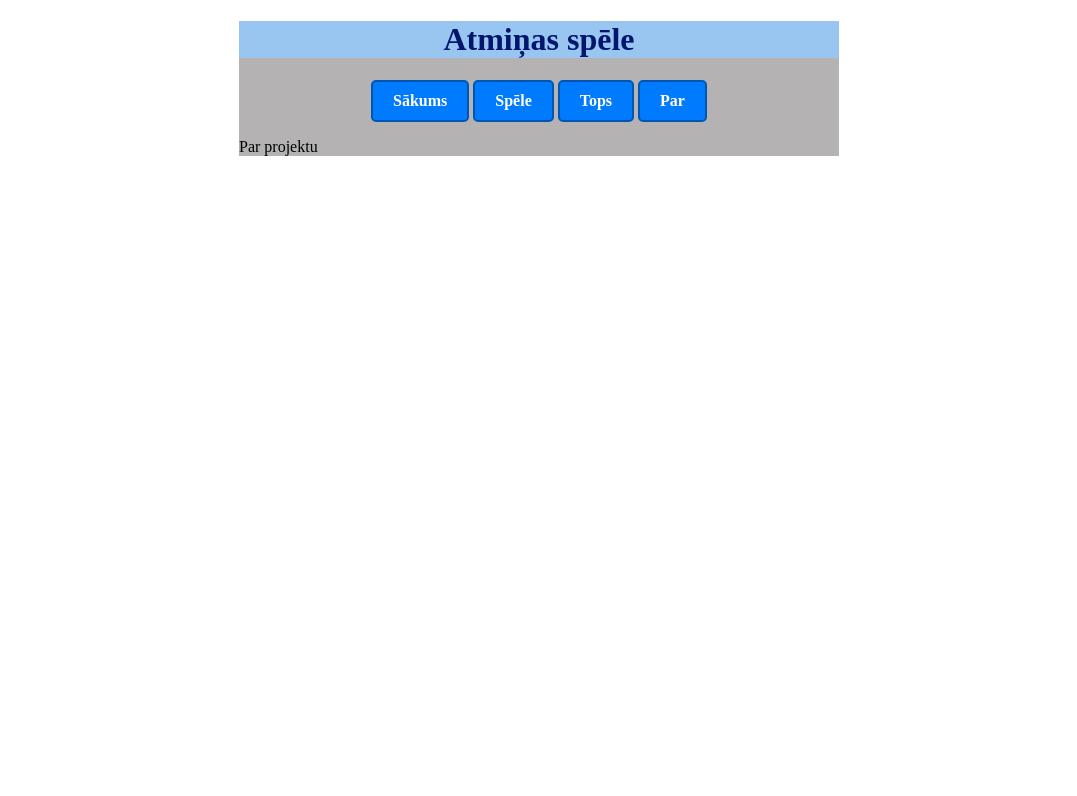
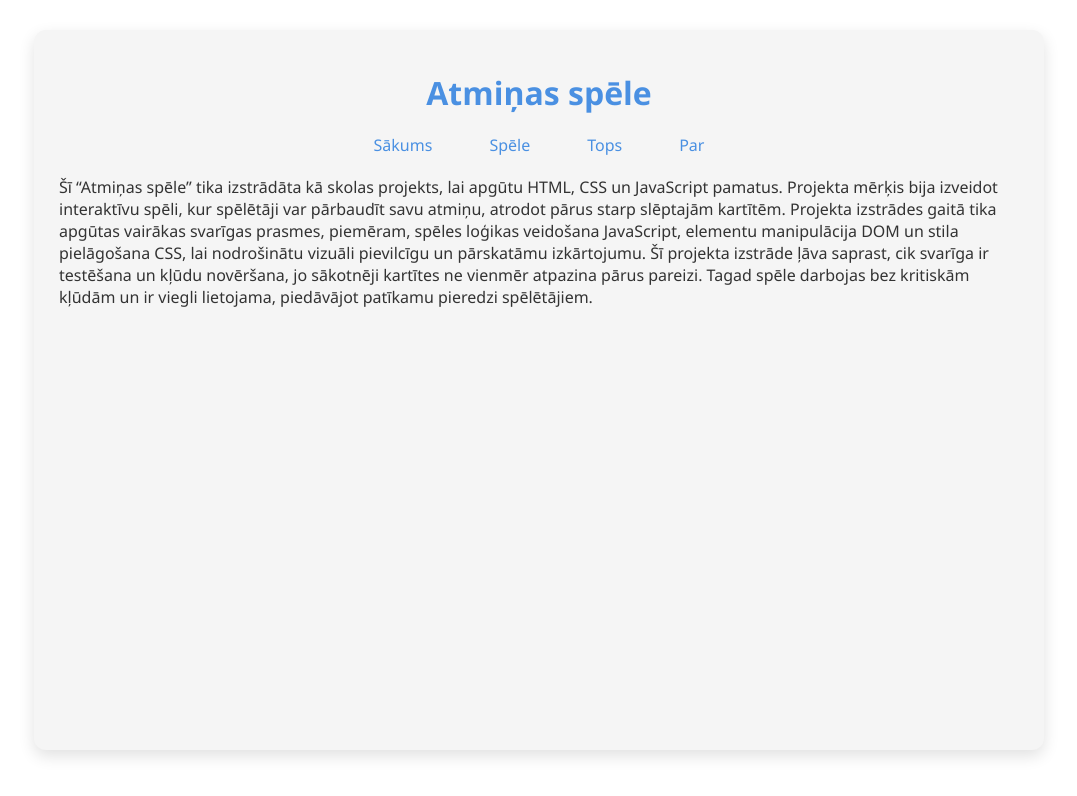
Before and after one commit to jelizaveta1/smailki, a plain HTML site: page templates/about.html in a window 1280 px wide. Shown: the whole page, without its empty margins (101-1178 px from the left). Drawn offline with Linux system fonts and the light colour scheme.

Commit message:
34566736353

```diff
--- a/static/style.css
+++ b/static/style.css
@@ -1,68 +1,101 @@
-.ietvars {
-    width: 600px;
-    margin-left: auto;
-    margin-right: auto;
-    background: rgb(180, 178, 178);
+:root {
+--galvena-krasa: #4A90E2;
+--fon-krasa: #F5F5F5;
+--kartite-krasa: #FFFFFF;
+--teksts-krasa: #333333;
+--akcents: #F5A623;
+--success: #4CAF50;
 }
 
-h1 {
-    text-align: center;
-    background: rgb(152, 198, 241);
-    color: rgb(2, 22, 109);
+.ietvars {
+max-width: 960px;
+margin: 30px auto;
+padding: 20px 25px; /* 10-15px + nedaudz vairāk elegances */
+background-color: var(--fon-krasa);
+border-radius: 12px;
+box-shadow: 0 6px 16px rgba(0,0,0,0.12);
+font-family: 'Segoe UI', Tahoma, Geneva, Verdana, sans-serif;
+color: var(--teksts-krasa);
+min-height: 85vh;
 }
 
-ul {
-    text-align: center;
-    padding: 0px;
+/* Galvene */
+.galviene h1 {
+color: var(--galvena-krasa);
+text-align: center;
+margin-bottom: 8px;
 }
 
-li {
-    display: inline-block;
+.galviene ul {
+list-style: none;
+display: flex;
+justify-content: center;
+gap: 25px;
+padding: 0;
+margin: 20px 0;
 }
 
+.galviene ul li a {
+color: var(--galvena-krasa);
+text-decoration: none;
+padding: 8px 16px;
+border-radius: 6px;
+transition: all 0.3s;
+}
+
+.galviene ul li a:hover {
+background: linear-gradient(45deg, var(--galvena-krasa), var(--akcents));
+color: white;
+transform: translateY(-2px);
+}
+
+/* Spēles laukums */
 .speles_lauk {
-    background: black;
-    width: 520px;
-    justify-content: center;
-    margin: auto;
-    padding: 10px;
-    display: flex;
-    flex-wrap: wrap;
+display: grid;
+grid-template-columns: repeat(4, 110px);
+gap: 16px;
+justify-content: center;
+margin: 30px auto;
+padding: 20px;
+background: rgba(255,255,255,0.6);
+border-radius: 12px;
 }
 
 .bloks {
-    background: red;
-    width: 100px;
-    height: 100px;
-    align-items: center;
-    justify-content: center;
-    margin: 5px;
-    font-size: 45px;
-    display: flex;
-    border-radius: 5px;
+width: 110px;
+height: 110px;
+background-color: var(--kartite-krasa);
+display: flex;
+justify-content: center;
+align-items: center;
+font-size: 3rem;
+cursor: pointer;
+border-radius: 10px;
+box-shadow: 0 4px 10px rgba(0,0,0,0.15);
+transition: all 0.4s ease;
+user-select: none;
 }
 
-a {
-    text-decoration: none;
-    display: inline-block;
-    padding: 10px 20px;
-    font-size: 16px;
-    font-weight: bold;
-    text-align: center;
-    background-color: #007bff;
-    color: white;
-    border: 2px solid #0056b3;
-    border-radius: 5px;
-    transition: background-color 0.3s, transform 0.2s;
+.bloks.atverts {
+background: linear-gradient(135deg, #A8E6CF, #DCE775, #FF8C94);
+color: white;
+transform: rotateY(15deg);
+box-shadow: 0 6px 14px rgba(0,0,0,0.2);
 }
 
-a:hover {
-    background-color: #0056b3;
-    transform: scale(1.05);
+.bloks:hover:not(.atverts) {
+transform: scale(1.05);
 }
 
-a:active {
-    background-color: #007bff;
-    color: rgb(84, 236, 148);
-    transform: scale(1.05);
+/* HUD */
+.hud {
+text-align: center;
+font-size: 1.3rem;
+margin: 15px 0;
+font-weight: 600;
 }
+
+#vardsHUD {
+color: var(--galvena-krasa);
+font-size: 1.6rem;
+}
--- a/templates/about.html
+++ b/templates/about.html
@@ -19,7 +19,15 @@
 
         </div><!--aizver virsraksts un izvēlne-->
         <div class="saturs"><!--saturs-->
-            Par projektu
+            Šī “Atmiņas spēle” tika izstrādāta kā skolas projekts, lai apgūtu HTML, CSS un JavaScript pamatus.
+Projekta mērķis bija izveidot interaktīvu spēli, kur spēlētāji var pārbaudīt savu atmiņu, atrodot pārus starp slēptajām kartītēm.
+
+Projekta izstrādes gaitā tika apgūtas vairākas svarīgas prasmes, piemēram, spēles loģikas veidošana JavaScript,
+elementu manipulācija DOM un stila pielāgošana CSS, lai nodrošinātu vizuāli pievilcīgu un pārskatāmu izkārtojumu.
+
+Šī projekta izstrāde ļāva saprast, cik svarīga ir testēšana un kļūdu novēršana,
+jo sākotnēji kartītes ne vienmēr atpazina pārus pareizi. Tagad spēle darbojas bez kritiskām kļūdām un ir viegli lietojama,
+piedāvājot patīkamu pieredzi spēlētājiem.
         </div><!--aizver saturs-->
 
     </div><!--aizver pelekais laukums-->
```
Also changed, not shown: templates/index.html (+5 -1 lines).
